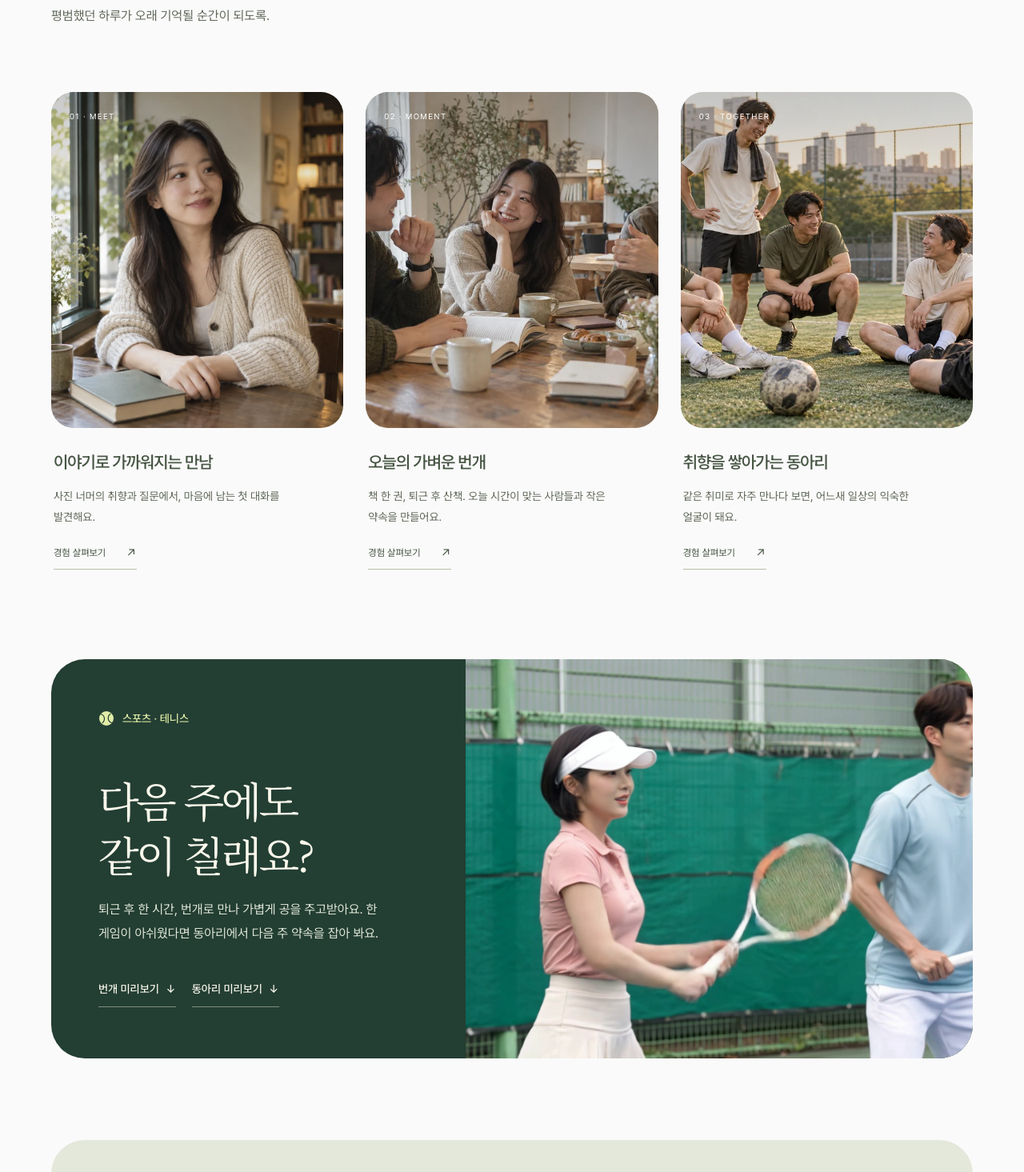
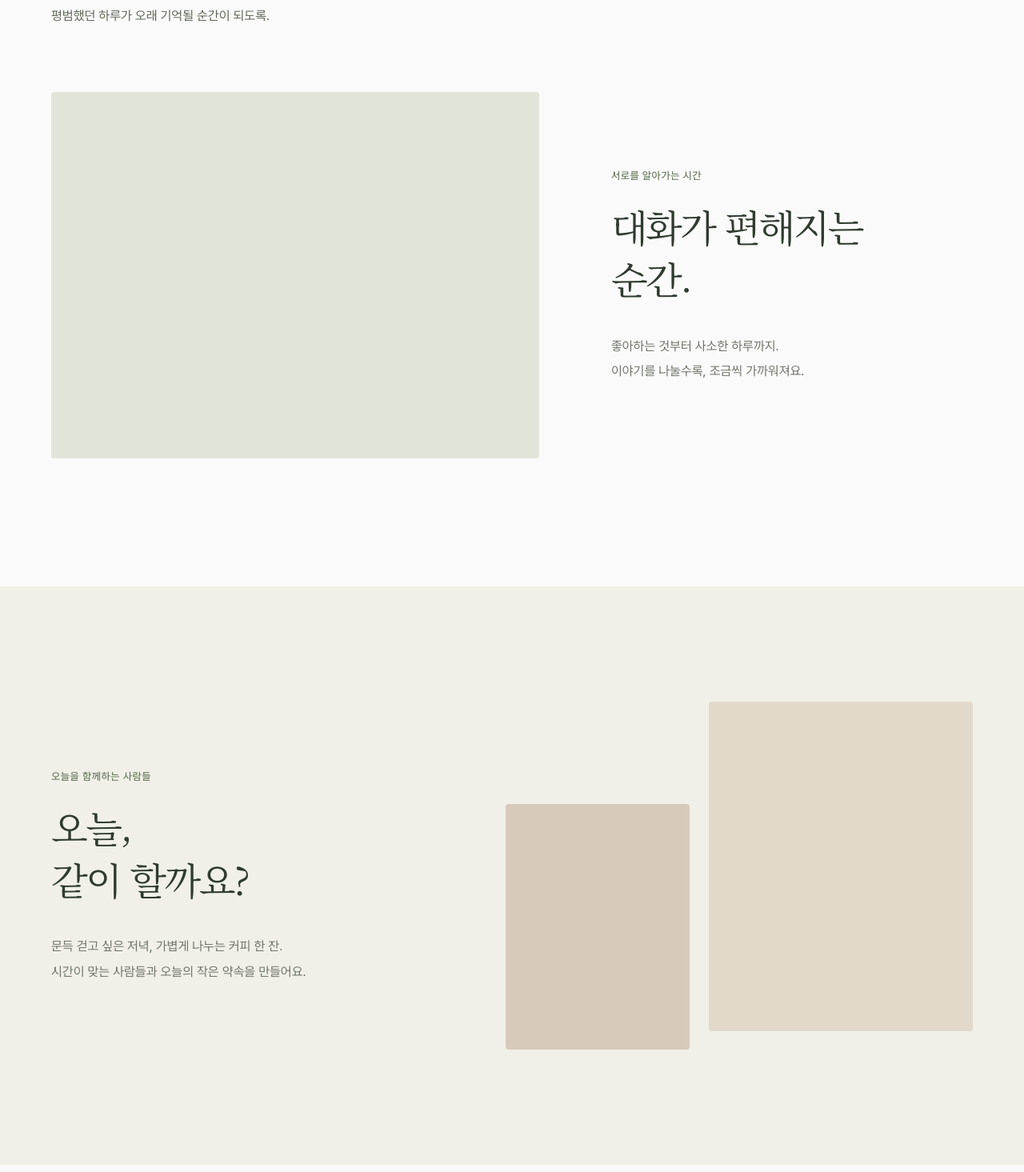
Before and after one commit to JAVECompany/jave-website, a Next.js app: page /tilde in a window 1280 px wide. Shown: the part 1227-2692 px from the top of the page at 80% size. Built offline with nearby package versions, Linux system fonts and the light colour scheme.

Commit message:
[CF-Pages-Skip] feat: 틸드 이야기 섹션과 스크롤 등장 효과 구성

```diff
--- a/src/app/tilde/_components/hero/TildeHero.tsx
+++ b/src/app/tilde/_components/hero/TildeHero.tsx
@@ -1,3 +1,4 @@
+import TildeReveal from "../motion/TildeReveal";
 import { tildeService } from "../../_data/service";
 import TildeHeroFilm from "./TildeHeroFilm";
 
@@ -10,7 +11,7 @@ export default function TildeHero() {
             <div data-cinematic-hero className="relative h-dvh w-full bg-[#d8ded3]">
                 <TildeHeroFilm />
             </div>
-            <div className="relative isolate px-5 pt-16 pb-12 sm:px-8 sm:pt-24 sm:pb-16 lg:px-16 lg:pt-28 lg:pb-20">
+            <TildeReveal className="relative isolate px-5 pt-16 pb-12 sm:px-8 sm:pt-24 sm:pb-16 lg:px-16 lg:pt-28 lg:pb-20">
                 <span
                     aria-hidden="true"
                     className="pointer-events-none absolute top-10 left-3 -z-10 h-24 w-36 rotate-[55deg] rounded-[50%] bg-[#879775]/20 sm:top-14 sm:left-4 sm:h-32 sm:w-44 lg:top-16 lg:left-6 lg:h-40 lg:w-52"
@@ -27,7 +28,7 @@ export default function TildeHero() {
                 <p className="text-sm leading-[1.9] whitespace-pre-line break-keep text-[var(--service-muted)] sm:text-base">
                     {tildeService.heroDescription}
                 </p>
-            </div>
+            </TildeReveal>
         </section>
     );
 }
--- /dev/null
+++ b/src/app/tilde/_components/motion/TildeReveal.tsx
@@ -0,0 +1,19 @@
+import type { ReactNode } from "react";
+import ScrollReveal from "../../../../components/motion/ScrollReveal";
+
+type TildeRevealProps = {
+    children: ReactNode;
+    className?: string;
+    delay?: number;
+};
+
+export default function TildeReveal({ children, className = "", delay = 0 }: TildeRevealProps) {
+    return (
+        <ScrollReveal
+            className={`transition-[opacity,transform,translate]! motion-reduce:transition-none! ${className}`}
+            delay={delay}
+        >
+            {children}
+        </ScrollReveal>
+    );
+}
--- /dev/null
+++ b/src/app/tilde/_components/stories/StoryCopy.tsx
@@ -0,0 +1,25 @@
+type StoryCopyProps = {
+    id: string;
+    eyebrow: string;
+    title: string;
+    description: string;
+};
+
+export default function StoryCopy({ id, eyebrow, title, description }: StoryCopyProps) {
+    return (
+        <div className="min-w-0 text-[#303b30]">
+            <p className="text-xs leading-relaxed font-medium tracking-[.04em] text-[#6b785e] sm:text-[13px]">
+                {eyebrow}
+            </p>
+            <h2
+                id={id}
+                className="mt-5 font-['Noto_Serif_KR',serif] text-[clamp(2rem,3.7vw,4.5rem)] leading-[1.38] font-normal tracking-[-.055em] whitespace-pre-line break-keep"
+            >
+                {title}
+            </h2>
+            <p className="mt-7 max-w-[29em] text-sm leading-[1.95] whitespace-pre-line break-keep text-[#70756b] sm:text-base lg:mt-9">
+                {description}
+            </p>
+        </div>
+    );
+}
--- /dev/null
+++ b/src/app/tilde/_components/stories/StoryPhoto.tsx
@@ -0,0 +1,26 @@
+import Image from "next/image";
+import type { StoryPhotoAsset } from "../../_data/stories";
+
+type StoryPhotoProps = {
+    photo: StoryPhotoAsset;
+    className: string;
+    sizes: string;
+};
+
+export default function StoryPhoto({ photo, className, sizes }: StoryPhotoProps) {
+    return (
+        <div className={`relative w-full overflow-hidden rounded-sm ${className}`}>
+            {photo.src ? (
+                <Image
+                    src={photo.src}
+                    alt={photo.alt}
+                    fill
+                    sizes={sizes}
+                    className="object-cover"
+                />
+            ) : (
+                <span aria-hidden="true" className="absolute inset-0" />
+            )}
+        </div>
+    );
+}
--- /dev/null
+++ b/src/app/tilde/_components/stories/TildeClubs.tsx
@@ -0,0 +1,34 @@
+import TildeReveal from "../motion/TildeReveal";
+import { clubsStory, storyPhotos } from "../../_data/stories";
+import StoryCopy from "./StoryCopy";
+import StoryPhoto from "./StoryPhoto";
+
+export default function TildeClubs() {
+    return (
+        <section
+            id="tilde-clubs"
+            aria-labelledby="tilde-clubs-title"
+            className="scroll-mt-12 pt-20 pb-8 sm:pt-28 sm:pb-12 lg:pt-36 lg:pb-16"
+        >
+            <TildeReveal>
+                <StoryCopy id="tilde-clubs-title" {...clubsStory} />
+            </TildeReveal>
+            <div className="mt-12 grid grid-cols-[minmax(0,1.35fr)_minmax(0,1fr)] items-end gap-4 sm:mt-16 sm:grid-cols-[minmax(0,1.7fr)_minmax(0,1fr)] sm:gap-8 lg:gap-12">
+                <TildeReveal>
+                    <StoryPhoto
+                        photo={storyPhotos.clubActivity}
+                        className="aspect-[16/10] bg-[#d5ded4]"
+                        sizes="(min-width: 640px) 60vw, 55vw"
+                    />
+                </TildeReveal>
+                <TildeReveal delay={120}>
+                    <StoryPhoto
+                        photo={storyPhotos.clubDetail}
+                        className="aspect-[4/5] bg-[#e4e6de]"
+                        sizes="(min-width: 640px) 35vw, 40vw"
+                    />
+                </TildeReveal>
+            </div>
+        </section>
+    );
+}
--- /dev/null
+++ b/src/app/tilde/_components/stories/TildeConversation.tsx
@@ -0,0 +1,25 @@
+import TildeReveal from "../motion/TildeReveal";
+import { conversationStory, storyPhotos } from "../../_data/stories";
+import StoryCopy from "./StoryCopy";
+import StoryPhoto from "./StoryPhoto";
+
+export default function TildeConversation() {
+    return (
+        <section
+            id="tilde-connections"
+            aria-labelledby="tilde-conversation-title"
+            className="grid scroll-mt-12 items-center gap-10 pb-24 md:grid-cols-[minmax(0,1.35fr)_minmax(0,1fr)] md:gap-12 md:pb-32 lg:gap-[7vw] lg:pb-40"
+        >
+            <TildeReveal>
+                <StoryPhoto
+                    photo={storyPhotos.conversation}
+                    className="aspect-[4/3] bg-[#e1e5d9]"
+                    sizes="(min-width: 768px) 55vw, 100vw"
+                />
+            </TildeReveal>
+            <TildeReveal delay={100}>
+                <StoryCopy id="tilde-conversation-title" {...conversationStory} />
+            </TildeReveal>
+        </section>
+    );
+}
--- /dev/null
+++ b/src/app/tilde/_components/stories/TildeToday.tsx
@@ -0,0 +1,34 @@
+import TildeReveal from "../motion/TildeReveal";
+import { storyPhotos, todayStory } from "../../_data/stories";
+import StoryCopy from "./StoryCopy";
+import StoryPhoto from "./StoryPhoto";
+
+export default function TildeToday() {
+    return (
+        <section
+            id="tilde-today"
+            aria-labelledby="tilde-today-title"
+            className="-mx-5 grid scroll-mt-12 items-center gap-12 bg-[#f0f0e8] px-5 py-20 sm:-mx-8 sm:px-8 sm:py-28 md:grid-cols-[minmax(0,.9fr)_minmax(0,1.1fr)] md:gap-12 lg:-mx-16 lg:gap-[7vw] lg:px-16 lg:py-36"
+        >
+            <TildeReveal>
+                <StoryCopy id="tilde-today-title" {...todayStory} />
+            </TildeReveal>
+            <div className="grid min-w-0 grid-cols-[minmax(0,.7fr)_minmax(0,1fr)] items-start gap-4 sm:gap-6">
+                <TildeReveal className="mt-16 sm:mt-24 lg:mt-32" delay={160}>
+                    <StoryPhoto
+                        photo={storyPhotos.todayDetail}
+                        className="aspect-[3/4] bg-[#d7cabb]"
+                        sizes="(min-width: 768px) 22vw, 40vw"
+                    />
+                </TildeReveal>
+                <TildeReveal delay={80}>
+                    <StoryPhoto
+                        photo={storyPhotos.todayGroup}
+                        className="aspect-[4/5] bg-[#e2d9cb]"
+                        sizes="(min-width: 768px) 30vw, 55vw"
+                    />
+                </TildeReveal>
+            </div>
+        </section>
+    );
+}
--- a/src/app/tilde/_data/service.ts
+++ b/src/app/tilde/_data/service.ts
@@ -1,7 +1,7 @@
 export const tildeService = {
     name: "틸드",
     description:
-        "취향이 닮은 사람들이 만남, 번개모임, 동아리로 자연스럽게 이어지는 출시 준비 중인 소셜 서비스입니다.",
+        "취향이 닮은 사람들이 대화, 작은 모임, 동아리로 자연스럽게 이어지는 출시 준비 중인 소셜 서비스입니다.",
     heroEyebrow: "TILDE | 모든 만남이 시작 되는 곳",
     tagline: "취향이 닮아,\n일상이 이어지다.",
     heroDescription:
--- /dev/null
+++ b/src/app/tilde/_data/stories.ts
@@ -0,0 +1,32 @@
+export type StoryPhotoAsset = {
+    src: string | null;
+    alt: string;
+};
+
+export const conversationStory = {
+    eyebrow: "서로를 알아가는 시간",
+    title: "대화가 편해지는\n순간.",
+    description: "좋아하는 것부터 사소한 하루까지.\n이야기를 나눌수록, 조금씩 가까워져요.",
+};
+
+export const todayStory = {
+    eyebrow: "오늘을 함께하는 사람들",
+    title: "오늘,\n같이 할까요?",
+    description:
+        "문득 걷고 싶은 저녁, 가볍게 나누는 커피 한 잔.\n시간이 맞는 사람들과 오늘의 작은 약속을 만들어요.",
+};
+
+export const clubsStory = {
+    eyebrow: "좋아하는 것으로 이어지는 동아리",
+    title: "다음 주에도,\n우리 만나요.",
+    description:
+        "같은 취미로 모여, 함께하는 시간이 쌓이면.\n좋아하는 일 곁에 좋아하는 사람들이 남아요.",
+};
+
+export const storyPhotos = {
+    conversation: { src: null, alt: "카페에서 편안하게 대화하는 두 사람" },
+    todayDetail: { src: null, alt: "함께 보내는 저녁의 작은 순간" },
+    todayGroup: { src: null, alt: "오늘의 약속을 함께 즐기는 친구들" },
+    clubActivity: { src: null, alt: "같은 취미를 함께 즐기는 동아리 사람들" },
+    clubDetail: { src: null, alt: "함께하는 취미 속에서 웃는 사람들" },
+} satisfies Record<string, StoryPhotoAsset>;
--- a/src/app/tilde/page.tsx
+++ b/src/app/tilde/page.tsx
@@ -1,10 +1,8 @@
 import type { Metadata } from "next";
 import TildeHero from "./_components/hero/TildeHero";
-import TildeConnections from "./_components/connections/TildeConnections";
-import TildeSports from "./_components/sports/TildeSports";
-import TildeMode from "./_components/mode/TildeMode";
-import TildeActivities from "./_components/activities/TildeActivities";
-import ServiceCta from "../../components/service-cta/ServiceCta";
+import TildeConversation from "./_components/stories/TildeConversation";
+import TildeToday from "./_components/stories/TildeToday";
+import TildeClubs from "./_components/stories/TildeClubs";
 import { tildeService } from "./_data/service";
 
 export const metadata: Metadata = {
@@ -19,17 +17,9 @@ export default function TildePage() {
             className="w-full min-w-0 [--service-ink:#465543] [--service-accent:#697e56] [--service-muted:#606859] [--service-tint:#dce4d1]"
         >
             <TildeHero />
-            <TildeConnections />
-            <TildeSports />
-            <TildeMode />
-            <TildeActivities />
-            <ServiceCta
-                name="틸드"
-                logo="/images/tilde/brand/tilde-symbol.webp"
-                title={tildeService.ctaTitle}
-                otherName="어썸"
-                otherHref="/awesome/"
-            />
+            <TildeConversation />
+            <TildeToday />
+            <TildeClubs />
         </div>
     );
 }
```
Also changed, not shown: 2 other files (tests, documents, lock files or other folders).
